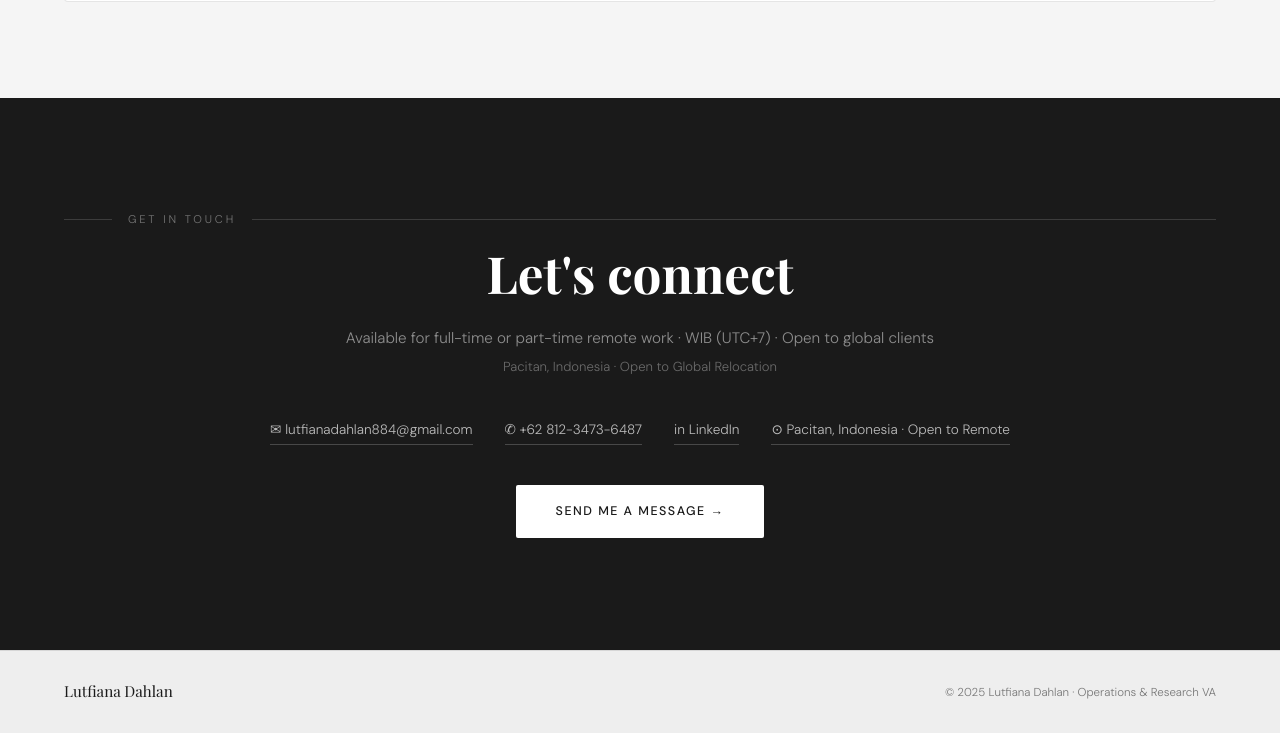
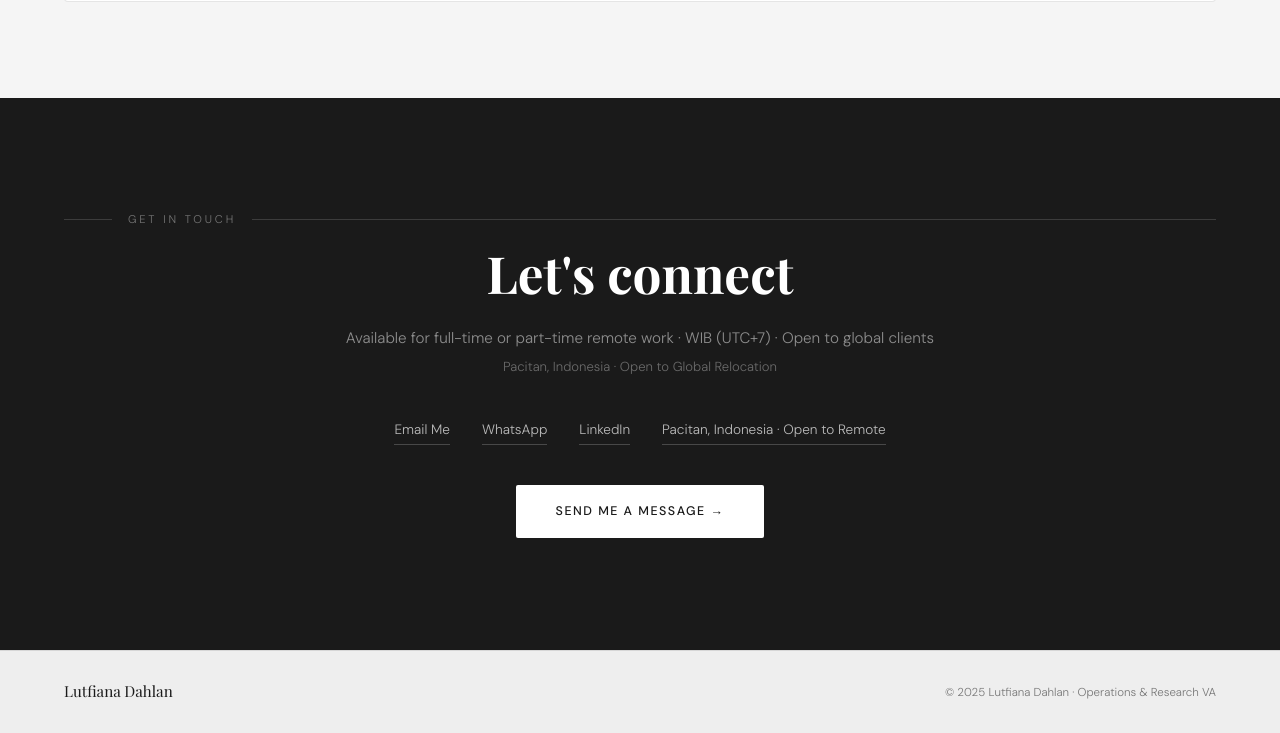
Before and after one commit to lutfianadahlan884-collab/Portfolio, a plain HTML site: page index.html in a window 1280 px wide. Shown: the part 5774-6507 px from the top of the page. Drawn offline with nearby package versions, Linux system fonts and the light colour scheme; a web font is replaced by a local one.

Commit message:
Update index.html

```diff
--- a/index.html
+++ b/index.html
@@ -403,10 +403,10 @@
   <p style="color:rgba(255,255,255,0.5);font-size:0.95rem;margin-bottom:0.25rem">Available for full-time or part-time remote work · WIB (UTC+7) · Open to global clients</p>
   <p style="color:rgba(255,255,255,0.35);font-size:0.82rem;margin-bottom:2rem">Pacitan, Indonesia · Open to Global Relocation</p>
   <div class="contact-links">
-    <a href="mailto:lutfianadahlan884@gmail.com" class="contact-link">✉ lutfianadahlan884@gmail.com</a>
-    <a href="tel:+6281234736487" class="contact-link">✆ +62 812-3473-6487</a>
-    <a href="https://linkedin.com/in/lutfiana-dahlan-28336722a" target="_blank" class="contact-link">in LinkedIn</a>
-    <span class="contact-link" style="cursor:default">⊙ Pacitan, Indonesia · Open to Remote</span>
+    <a href="mailto:lutfianadahlan884@gmail.com" class="contact-link">Email Me</a>
+    <a href="https://wa.me/6281234736487" target="_blank" class="contact-link">WhatsApp</a>
+    <a href="https://linkedin.com/in/lutfiana-dahlan-28336722a" target="_blank" class="contact-link">LinkedIn</a>
+    <span class="contact-link" style="cursor:default">Pacitan, Indonesia · Open to Remote</span>
   </div>
   <a href="mailto:lutfianadahlan884@gmail.com" class="contact-cta">Send Me a Message →</a>
 </section>
```
